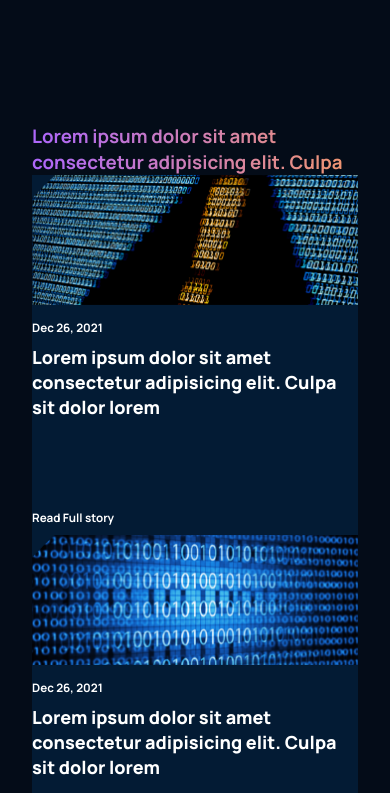
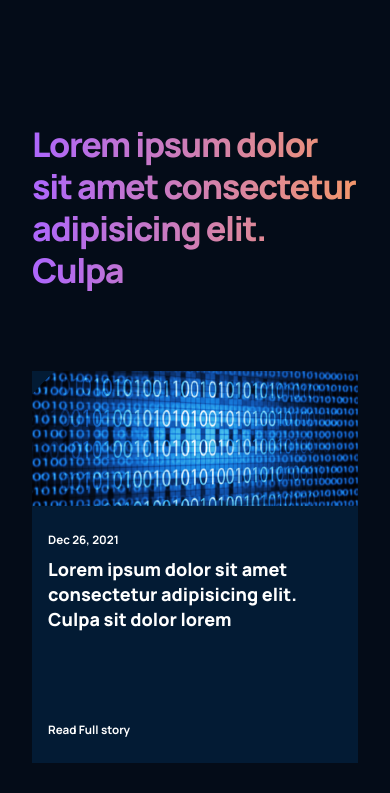
Before and after one commit to MilanDupalo/greedy.ninja, a React (Create React App) app: page / in a window 390 px wide. Shown: the part 4800-5593 px from the top of the page. Built offline with nearby package versions, Linux system fonts and the light colour scheme.

Commit message:
blog section all done (media query, style)

```diff
--- a/src/components/article/article.css
+++ b/src/components/article/article.css
@@ -23,6 +23,7 @@
   justify-content: space-between;
   padding-top: 1rem 1.5rem;
   height: 100%;
+  padding: 1rem;
 }
 
 .card-content-heading-date {
--- a/src/containers/blog/blog.css
+++ b/src/containers/blog/blog.css
@@ -0,0 +1,69 @@
+.blog {
+  display: flex;
+  flex-direction: column;
+}
+
+.blog-heading {
+  width: 100%;
+  text-align: left;
+  margin-bottom: 5rem;
+}
+
+.blog-heading-title {
+  font-weight: 800;
+  font-size: 62px;
+  line-height: 75px;
+  letter-spacing: -0.04em;
+}
+
+.blog-container {
+  display: flex;
+  flex-direction: row;
+}
+
+.blog-container_groupA {
+  flex: 0.75;
+  margin-right: 2rem;
+}
+.blog-container_groupB {
+  flex: 1;
+  display: grid;
+  grid-template-columns: repeat(2, 1fr);
+  grid-gap: 2rem;
+}
+
+@media screen and (max-width: 1050px) {
+  .blog-container {
+    flex-direction: column-reverse;
+  }
+
+  .blog-container_groupA {
+    margin: 2rem 0;
+  }
+  .blog-container_groupA .card {
+    width: 48%;
+  }
+  .blog-container_groupA .card-image-box {
+    height: 250px;
+  }
+}
+
+@media screen and (max-width: 700px) {
+  .blog-container_groupB {
+    grid-template-columns: repeat(1, 1fr);
+  }
+  .blog-container_groupA .card {
+    width: 100%;
+  }
+
+  .blog-heading-title {
+    font-size: 46px;
+    line-height: 52px;
+  }
+}
+@media screen and (max-width: 700px) {
+  .blog-heading-title {
+    font-size: 34px;
+    line-height: 42px;
+  }
+}
```
